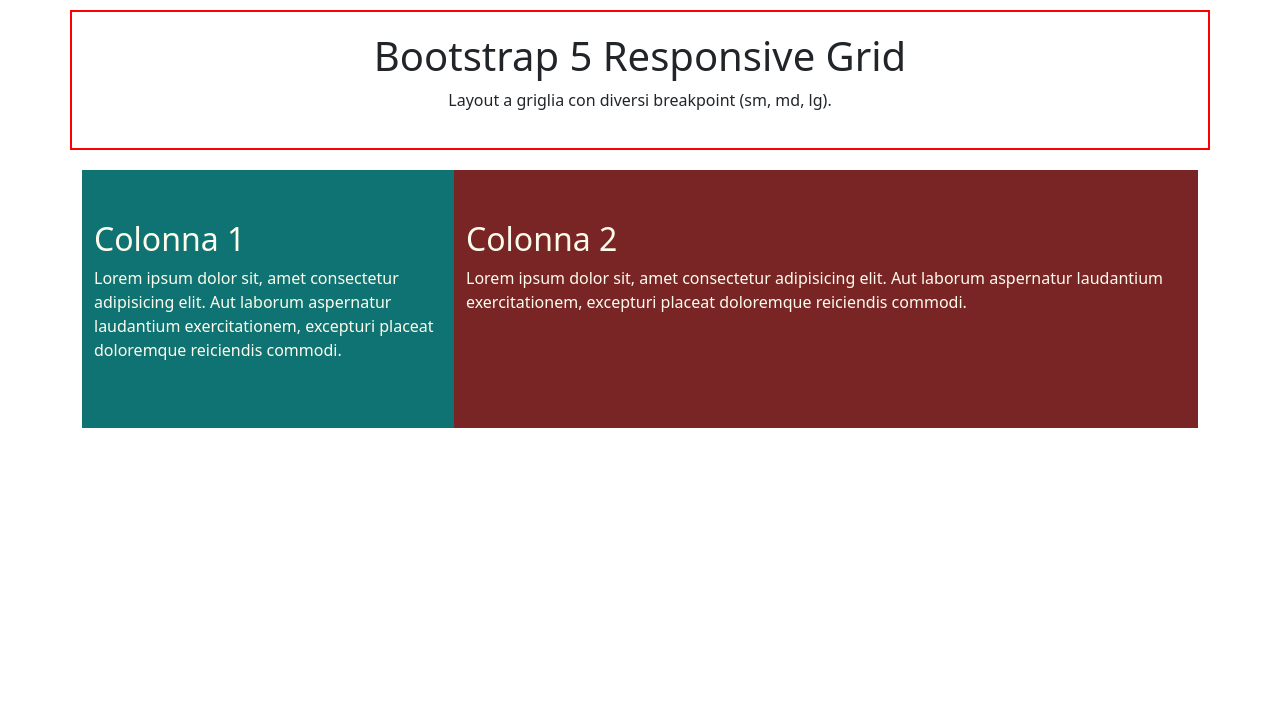
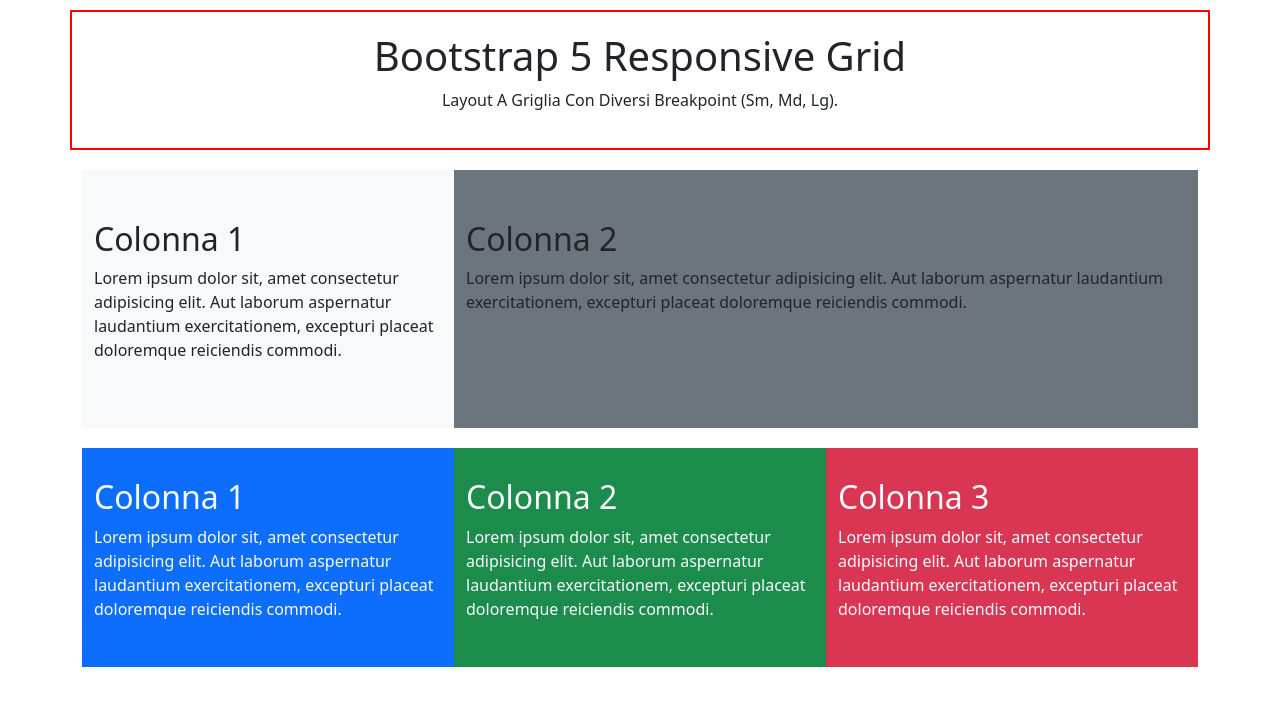
Before and after one commit to raff-E12/htmlcss-bootstrap-layout, a plain HTML site: page index.html in a window 1280 px wide. Drawn offline with nearby package versions, Linux system fonts and the light colour scheme.

Commit message:
feat: Creazione della Seconda Colonna

```diff
--- a/index.html
+++ b/index.html
@@ -12,23 +12,38 @@
         <h1>Bootstrap 5 Responsive Grid</h1>
         <p>Layout a griglia con diversi breakpoint (sm, md, lg).</p>
     </div>
-    <div class="container-xl row">
+    <!-- Primo Box in Colonna-->
+    <div class="container-md row">
         <div class="col-12 col-sm-6 col-md-7 col-lg-7 box-1 col-xl-4">
             <h2>Colonna 1</h2>
             <p>Lorem ipsum dolor sit, amet consectetur adipisicing elit.
                 Aut laborum aspernatur laudantium exercitationem, excepturi placeat doloremque reiciendis commodi.</p>
         </div>
-        <div class="col-12 box-2 col-sm-6 col-md-5 col-lg-5  col-xl-8">
+        <div class="col-12 box-2 col-sm-6 col-md-5 col-lg-5 col-xl-8">
             <h2>Colonna 2</h2>
             <p>Lorem ipsum dolor sit, amet consectetur adipisicing elit.
                 Aut laborum aspernatur laudantium exercitationem, excepturi placeat doloremque reiciendis commodi.</p>
         </div>
     </div>
-    <div>
-        <div></div>
-        <div></div>
-        <div></div>
+   <!-- Secondo Box in Colonna-->
+    <div class="row container-md flex flex-rown align-items-center justify-content-center">
+        <div class="col-6 col-sm-6 box-3 col-md-4 col-lg-4">
+            <h2>Colonna 1</h2>
+            <p>Lorem ipsum dolor sit, amet consectetur adipisicing elit.
+                Aut laborum aspernatur laudantium exercitationem, excepturi placeat doloremque reiciendis commodi.</p>
+        </div>
+        <div class="col-6 box-4 col-sm-6 col-md-4 col-lg-4">
+            <h2>Colonna 2</h2>
+            <p>Lorem ipsum dolor sit, amet consectetur adipisicing elit.
+                Aut laborum aspernatur laudantium exercitationem, excepturi placeat doloremque reiciendis commodi.</p>
+        </div>
+        <div class="col-12 box-5 col-sm-12 col-md-4 col-lg-4">
+            <h2>Colonna 3</h2>
+            <p>Lorem ipsum dolor sit, amet consectetur adipisicing elit.
+                Aut laborum aspernatur laudantium exercitationem, excepturi placeat doloremque reiciendis commodi.</p>
+        </div>
     </div>
+   <!-- Terzo Box in Colonna-->
     <div>
         <div></div>
         <div></div>
--- a/style.css
+++ b/style.css
@@ -5,11 +5,25 @@
     --color-2: #792525;
     --color-3: #002E37;
     --color-4: #FDFCEC;
+    --color-5: #F28907;
+    --color-6: #0F2859;
+    --color-7: #0597F2;
+    /* Color Palet For Project */
+    --color-8: #F8F9FA;
+    --color-9: #6C757D;
+    --color-10: #0D6EFD;
+    --color-11: #1C8C4D;
+    --color-12: #D93654;
+    --color-13: #0FDBF2;
+    --color-14: #FFC107;
+    --color-15: #212529;
 }
 
 #title-sc{
     padding: 20px;
     border: 2px solid red;
+    text-align: center;
+    text-transform: capitalize;
 }
 
 body{
@@ -22,14 +36,34 @@ body{
 }
 
 .box-1{
-    background-color: var(--color-1);
-    color: var(--color-4);
+    background-color: var(--color-8);
+    color: var(--color-15);
     padding: 50px;
 }
 
 
 .box-2{
-    background-color: var(--color-2);
-    color: var(--color-4);
+    background-color: var(--color-9);
+    color: var(--color-15);
     padding: 50px;
 }
+
+
+.box-3{
+    background-color: var(--color-10);
+    color: var(--color-8);
+    padding: 30px;
+}
+
+
+.box-4{
+    background-color: var(--color-11);
+    color: var(--color-8);
+    padding: 30px;
+}
+
+.box-5{
+    background-color: var(--color-12);
+    color: var(--color-8);
+    padding: 30px;
+}
```
